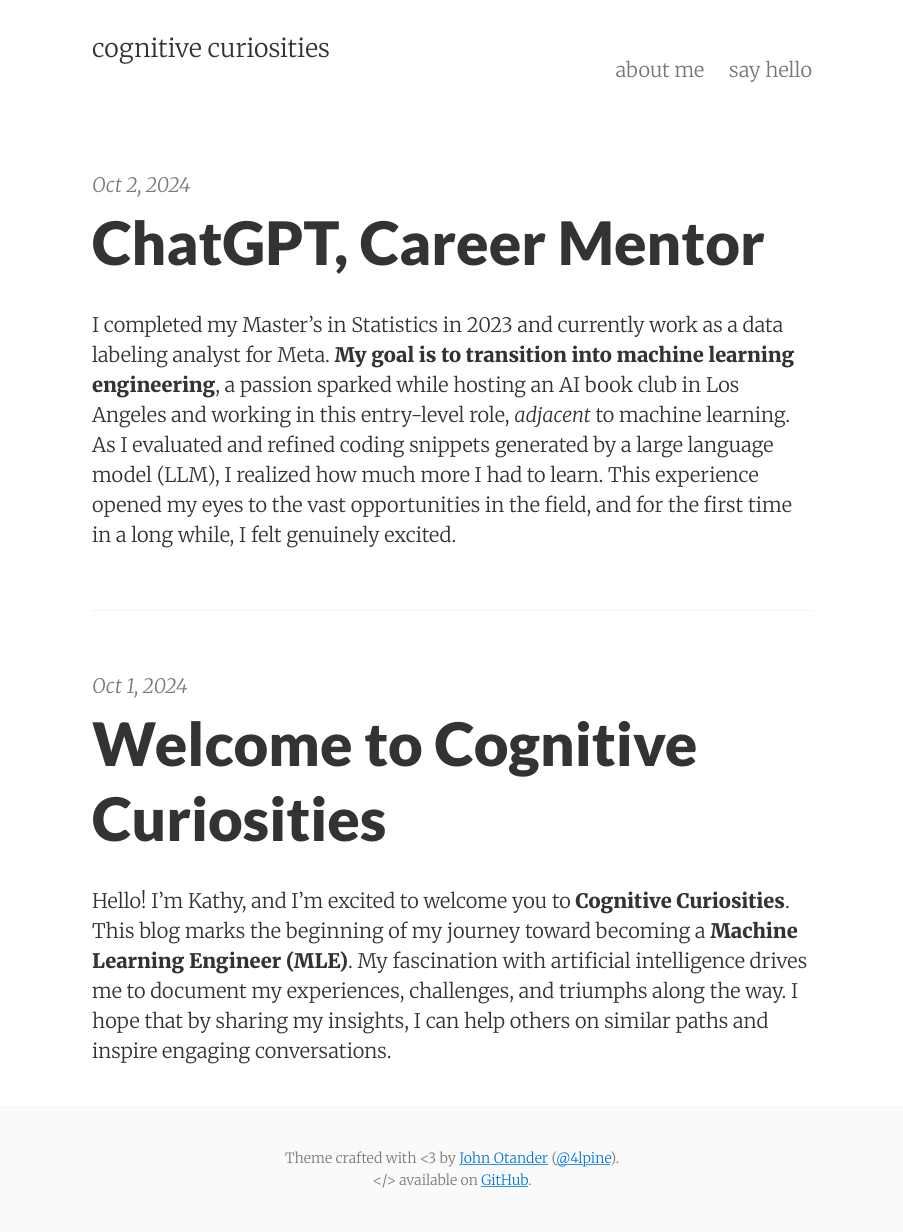
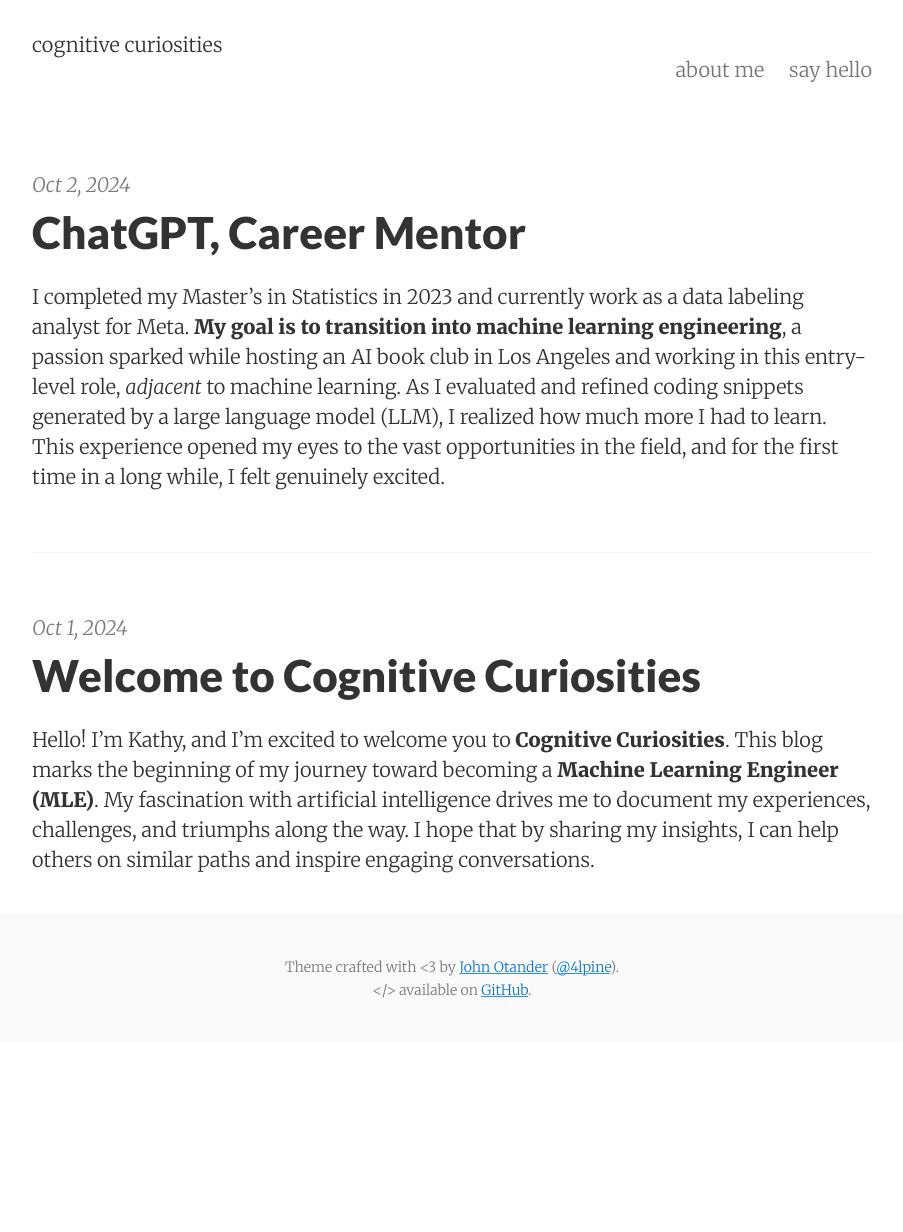
Before and after one commit to itstrieu/itstrieu.github.io, a Jekyll site: the page built from index.html, in a window 1280 px wide. Shown: the whole page, without its empty margins (188-1091 px from the left). Built offline with Jekyll 4.4.1, drawn with Linux system fonts in a browser that asks for light colours; the list of posts is cut into pages by our own code; after the commit the page ends 1041 px from its top, so only the background shows below that.

Commit message:
minor font changes

```diff
--- a/_sass/_variables.scss
+++ b/_sass/_variables.scss
@@ -1,5 +1,5 @@
 // Typography
-$base-font-size: 12px !default;
+$base-font-size: 11px !default;
 $bold-font-weight: bold !default;
 $font-family: 'Merriweather', 'PT Serif', Georgia, 'Times New Roman', serif !default;
 $line-height: 1.5 !default;
@@ -7,9 +7,9 @@ $heading-font-family: 'Lato', 'Helvetica Neue', Helvetica, sans-serif !default;
 $heading-font-weight: 900 !default;
 $heading-line-height: 1.25 !default;
 $monospace-font-family: 'Source Code Pro', Consolas, monospace !default;
-$h1: 2.998rem !default;
-$h2: 1.5rem !default;
-$h3: 1.25rem !default;
+$h1: 2.2rem !default;
+$h2: 1.1rem !default;
+$h3: 1rem !default;
 $h4: 1rem !default;
 $h5: .875rem !default;
 $h6: .75rem !default;
@@ -24,7 +24,7 @@ $h1-responsive-max: 3.84rem !default;
 $abbr-border-bottom: 1px black dotted;
 
 // Page width
-$measure-width: 36rem !default; // Reduced from 42rem for narrower content
+$measure-width: 42rem !default;
 
 // Viewport widths
 $viewport-small: 32em;
```
